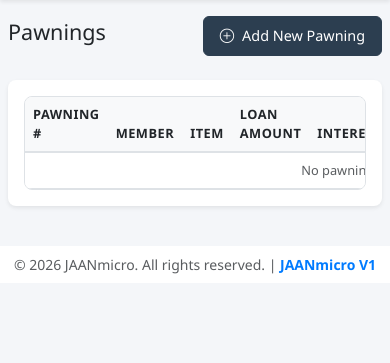
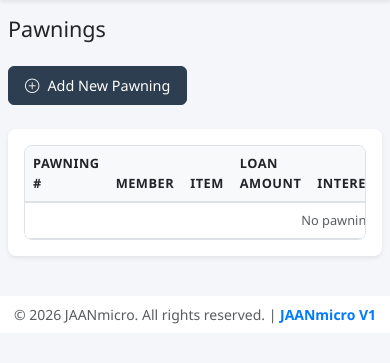
Before and after one commit to VindiPerera/JaanMicro, a Flask app: page /pawnings/ in a window 390 px wide. Shown: the part 60-423 px from the top of the page. Run offline with Flask 3, Linux system fonts and the light colour scheme; the visitor is signed in with stand-in values (Sample User, id 1); data comes from the database, SQL or seed files in the repository; data that the repository does not hold is empty; some libraries are stand-ins or nearby versions.

Commit message:
feat: enhance layout and alignment for Borrowings, Receipt Entry, and Pawnings sections for improved responsiveness

```diff
--- a/app/templates/loans/receipt_entry.html
+++ b/app/templates/loans/receipt_entry.html
@@ -9,8 +9,8 @@
     }
 }
 </style>
-<div class="d-flex justify-content-between align-items-center mb-4">
-    <div>
+<div class="d-flex flex-column flex-md-row justify-content-between align-items-start align-items-md-center mb-4">
+    <div class="mb-3 mb-md-0">
         <h4>Receipt Entry</h4>
         <p class="text-muted mb-0">Manage loan payments by loan type</p>
         {% if collector %}
--- a/app/templates/pawnings/list.html
+++ b/app/templates/pawnings/list.html
@@ -1,11 +1,15 @@
 {% extends "base.html" %}
 
 {% block content %}
-<div class="d-flex justify-content-between align-items-center mb-4">
-    <h4>Pawnings</h4>
-    <a href="{{ url_for('pawnings.add_pawning') }}" class="btn btn-primary">
-        <i class="bi bi-plus-circle me-2"></i>Add New Pawning
-    </a>
+<div class="d-flex flex-column flex-md-row justify-content-between align-items-start align-items-md-center mb-4">
+    <div class="mb-3 mb-md-0">
+        <h4>Pawnings</h4>
+    </div>
+    <div>
+        <a href="{{ url_for('pawnings.add_pawning') }}" class="btn btn-primary">
+            <i class="bi bi-plus-circle me-2"></i>Add New Pawning
+        </a>
+    </div>
 </div>
 
 <!-- Search and Filter -->
```
Also changed, not shown: app/templates/investments/list.html (+9 -5 lines).
